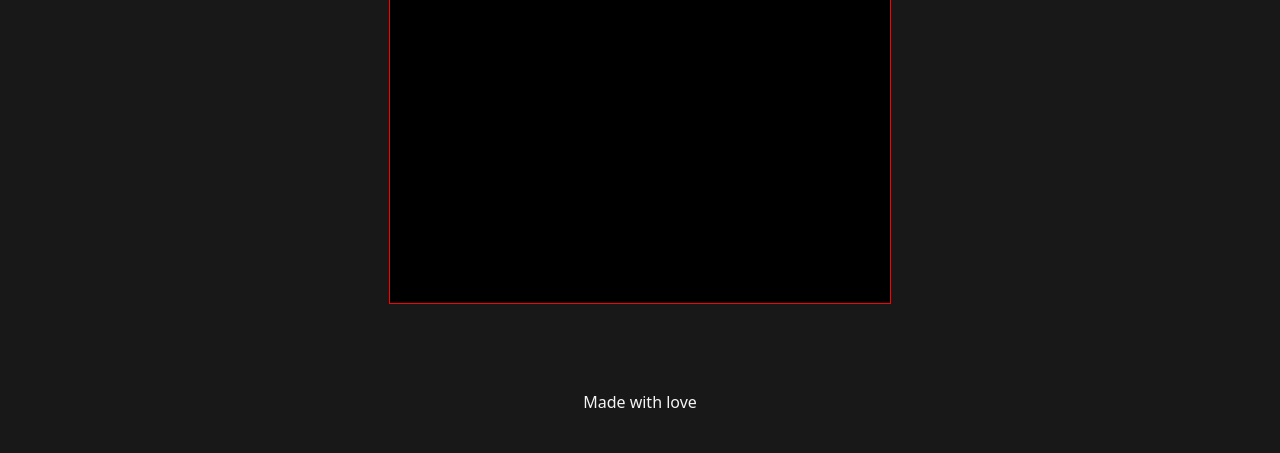
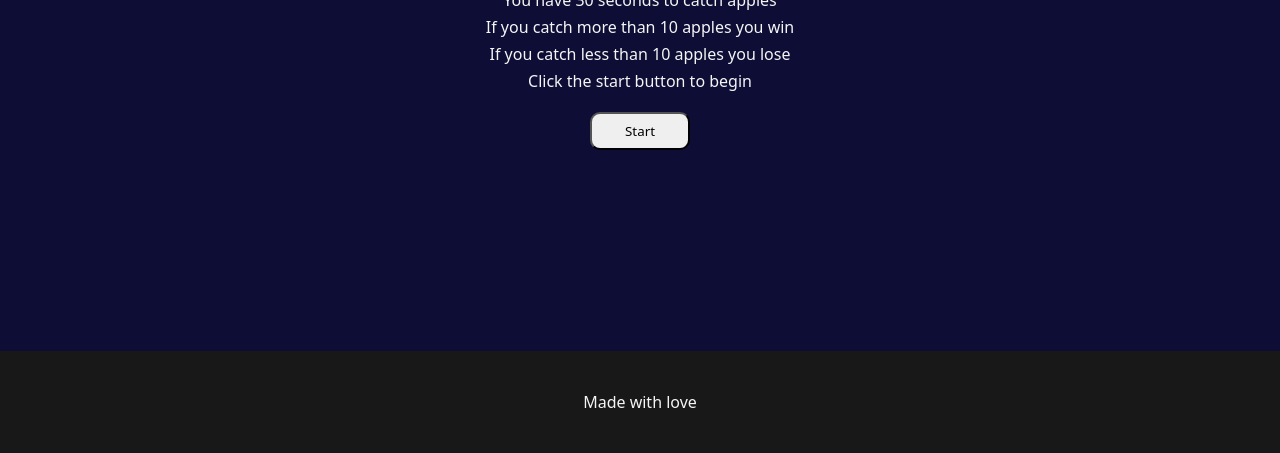
Before and after one commit to batiacosta/AppleCatcher, a website built with Vite: page index.html in a window 1280 px wide. Shown: the part 347-800 px from the top of the page. Built offline with nearby package versions, Linux system fonts and the light colour scheme; files whose address does not match are found by name.

Commit message:
UI Layout

```diff
--- a/index.html
+++ b/index.html
@@ -12,6 +12,20 @@
     </header>
     <main>
       <canvas id="gameCanvas"></canvas>
+      <div id="gameStartDiv" class="gameUI">
+        <h1>Apples Catcher</h1>
+        <p>You have 30 seconds to catch apples</p>
+        <p>If you catch more than 10 apples you win</p>
+        <p>If you catch less than 10 apples you lose</p>
+        <p>Click the start button to begin</p>
+        <button id="gameStartButton"><p>Start</p></button>
+      </div>
+      <div id="gameEndDiv" class="gameUI">
+        <p>Game Over</p>
+        <h1>You <span id="gameWinLoseSpan"></span></h1>
+        <h1>Final score: <span id="gameEndScoreSpan"></span></h1>
+        <p>Refresh to play again</p>
+      </div>
     </main>
     <footer><p>Made with love</p></footer>
     <script type="module" src="/src/main.js"></script>
--- a/src/main.js
+++ b/src/main.js
@@ -6,6 +6,13 @@ const sizes = {
   height: 500,
 }
 const speedDown = 150;
+
+const gameStartDiv= document.getElementById("#gameStartDiv")
+const gameStartButton = document.getElementById("#gameStartButton")
+const gameEndDiv = document.getElementById("#gameEndDiv")
+const gameWinLoseSpan = document.getElementById("#gameWinLoseSpan")
+const gameEndScoreSpan = document.getElementById("#gameEndScoreSpan")
+
 class GameScene extends Phaser.Scene {
   constructor() {
     super("scene-game")
--- a/src/style.css
+++ b/src/style.css
@@ -44,3 +44,47 @@ main{
   display: flex;
   z-index: 1;
 }
+.gameUI{
+  width: 100%;
+  height: 100%;
+  background-color: var(--accClr);
+  display: flex;
+  flex-direction: column;
+  justify-content: center;
+  align-items: center;
+  z-index: 2;
+}
+
+.gameUI * {
+  text-align: center;
+  margin-top: 5px;
+}
+
+#gameStartDiv {
+  display: flex;
+}
+
+#gameEndDiv {
+  display: none;
+}
+
+#gameStartButton {
+  display: inline-block;
+  width: 100px;
+  padding: 8px 15px;
+  margin: 20px 0;
+  text-align: center;
+  font-family: inherit;
+  border-radius: 10px;
+}
+
+#gameStartButton p {
+  margin-top: 0;
+}
+
+#gameStartButton:hover {
+  background-color: var(--dkClr);
+  border: 0.5px solid var(--liClr);
+  color: var(--liClr);
+  cursor: pointer;
+}
```
